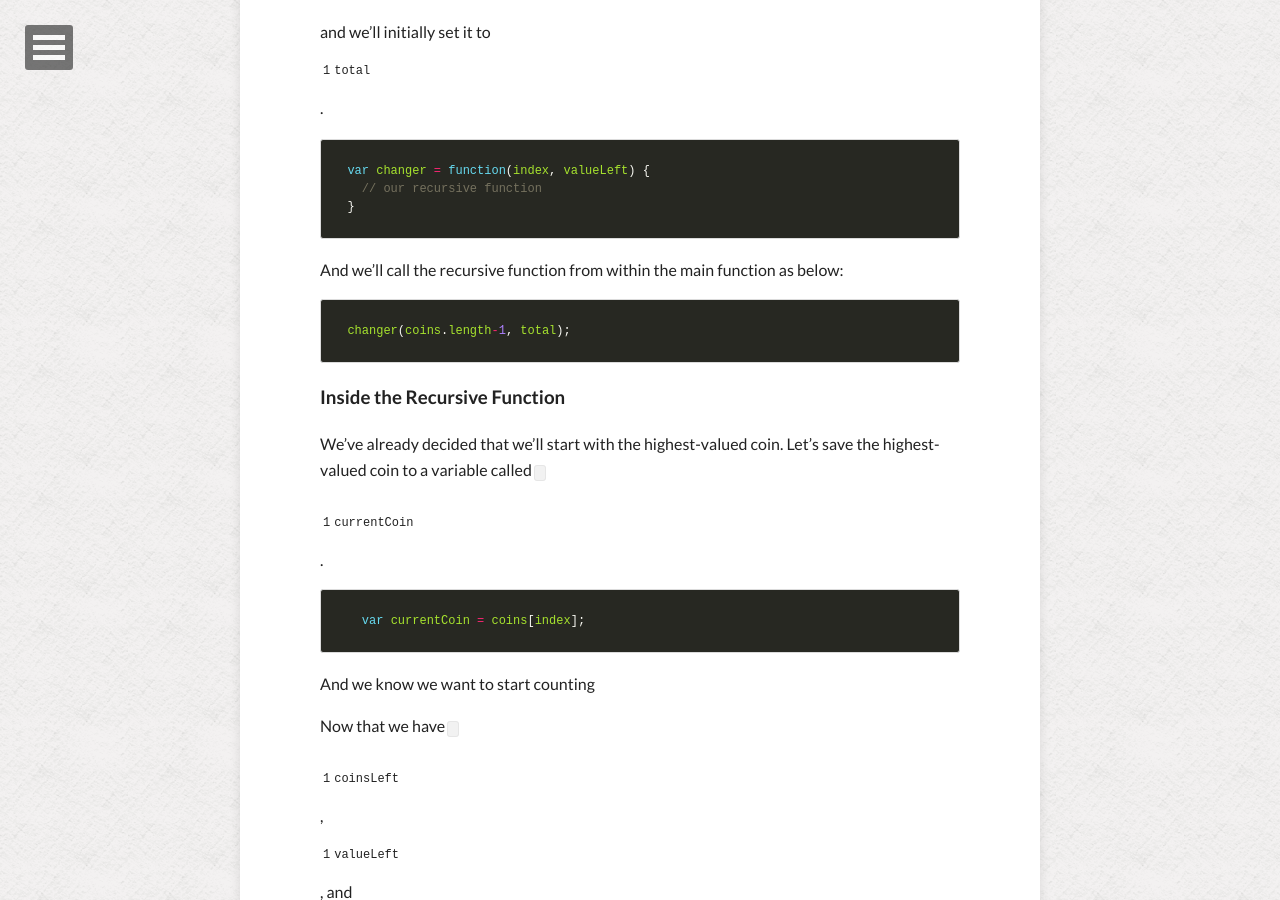
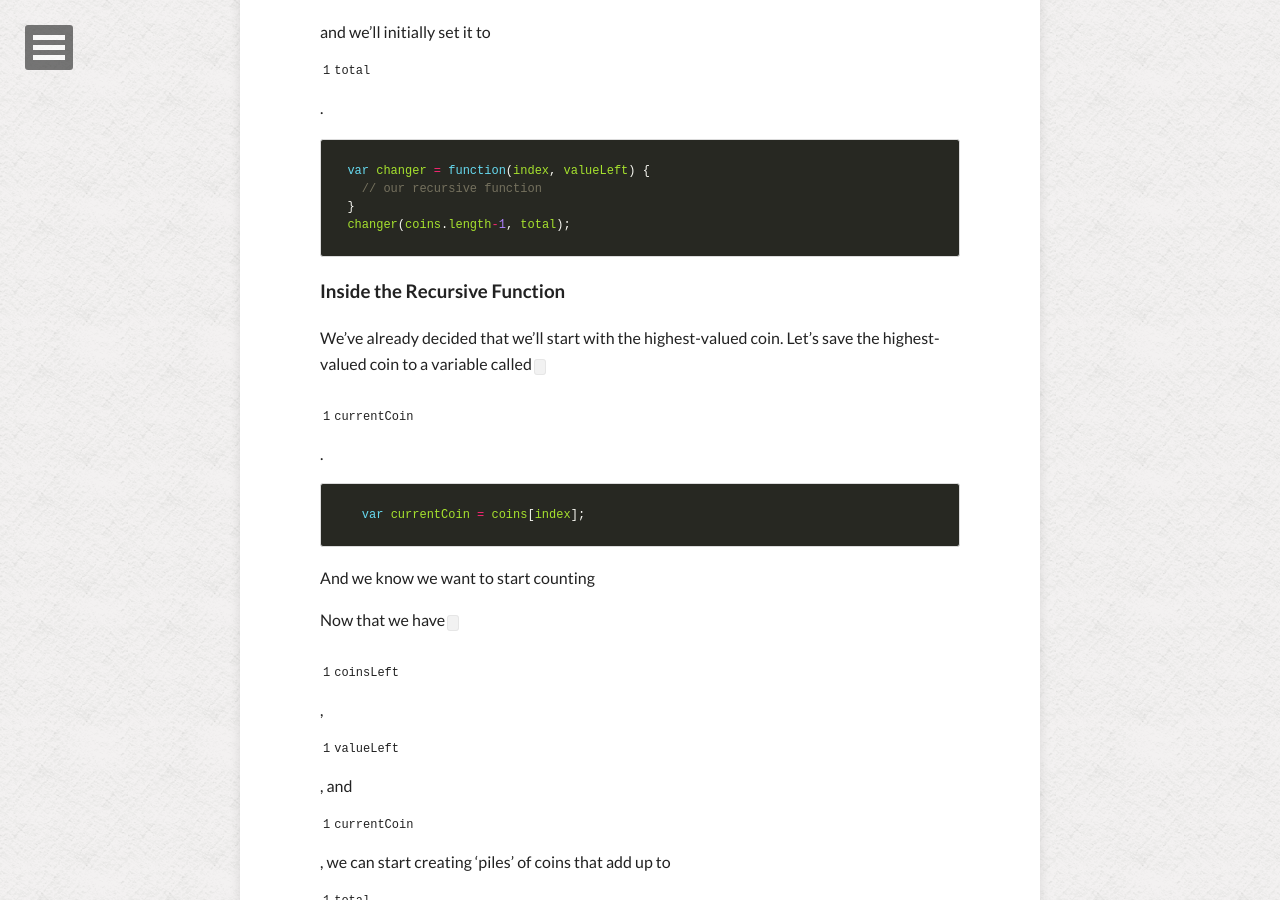
Before and after one commit to jgpettibone/jgpettibone.github.io, a Jekyll site: the page built from _posts/2014-02-04-coin-sums.md, in a window 1280 px wide and 900 px high, scrolled down 3658 px. Built offline with Jekyll 4.4.1, drawn with Linux system fonts in a browser that asks for light colours; nearby versions of some CDN libraries; comment, search, counter and statistics services are not loaded; some of the changed text lies outside the part shown.

Commit message:
coin sums

```diff
--- a/_posts/2014-02-04-coin-sums.md
+++ b/_posts/2014-02-04-coin-sums.md
@@ -24,7 +24,7 @@ Let's start off by looking at a smaller version of this problem.  Imagine that w
 
 Number of coins of each type used:
 
-|   10p   |   5p    |   1p    |
+|   10p - | - 5p  - | - 1p    |
 |:--------|:-------:|--------:|
 |    0    |    0    |    20   |
 |    0    |    1    |    15   |
@@ -111,11 +111,6 @@ First, we need to know which type of coin we're adding to our pile.  In the iter
   var changer = function(index, valueLeft) {
     // our recursive function
   }
-{% endhighlight %}
-
-And we'll call the recursive function from within the main function as below:
-
-{% highlight javascript %}
   changer(coins.length-1, total);
 {% endhighlight %}
 
```
